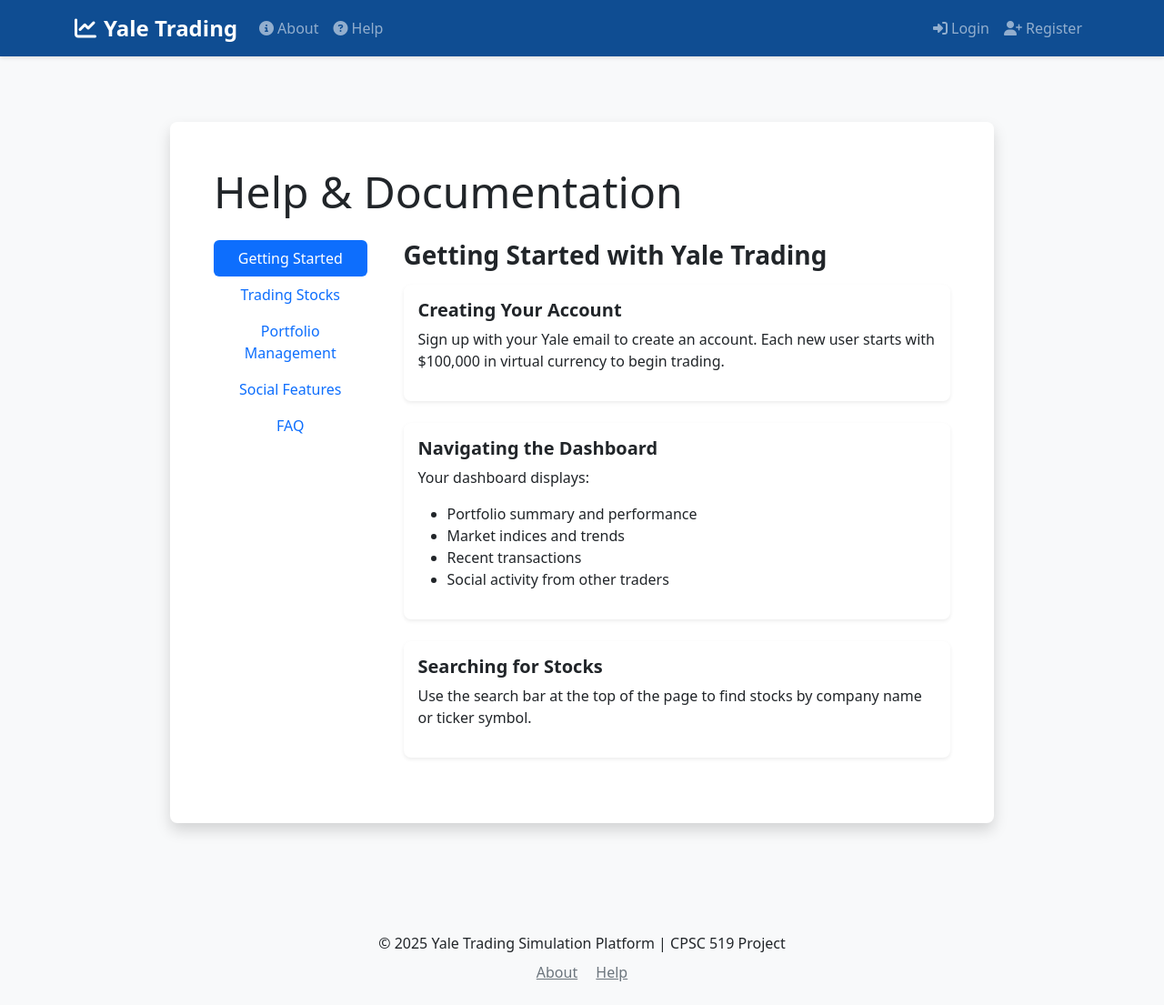
After one commit to yl2342/ytsp25, a Flask app: page /help in a window 1280 px wide. The commit adds this page. Shown: the whole page at 91% size. Run offline with Flask 3, Linux system fonts and the light colour scheme; some libraries are stand-ins or nearby versions.

Commit message:
Add about and help pages, update footer navigation

```diff
--- a/app/templates/layout.html
+++ b/app/templates/layout.html
@@ -160,6 +160,10 @@
     <footer class="bg-light py-4 mt-auto">
         <div class="container text-center">
             <p class="mb-0">&copy; {{ now.year }} Yale Trading Simulation Platform | CPSC 519 Project</p>
+            <div class="mt-2">
+                <a href="{{ url_for('main.about') }}" class="text-muted me-3">About</a>
+                <a href="{{ url_for('main.help') }}" class="text-muted">Help</a>
+            </div>
         </div>
     </footer>
 
--- /dev/null
+++ b/app/templates/main/help.html
@@ -0,0 +1,188 @@
+{% extends "layout.html" %}
+
+{% block content %}
+<div class="container py-5">
+    <div class="row">
+        <div class="col-lg-10 mx-auto">
+            <div class="card shadow">
+                <div class="card-body p-5">
+                    <h1 class="display-5 mb-4">Help & Documentation</h1>
+
+                    <div class="row">
+                        <div class="col-lg-3">
+                            <div class="nav flex-column nav-pills me-3 sticky-top" id="v-pills-tab" role="tablist" aria-orientation="vertical">
+                                <button class="nav-link active" id="getting-started-tab" data-bs-toggle="pill" data-bs-target="#getting-started" type="button" role="tab">Getting Started</button>
+                                <button class="nav-link" id="trading-tab" data-bs-toggle="pill" data-bs-target="#trading" type="button" role="tab">Trading Stocks</button>
+                                <button class="nav-link" id="portfolio-tab" data-bs-toggle="pill" data-bs-target="#portfolio" type="button" role="tab">Portfolio Management</button>
+                                <button class="nav-link" id="social-tab" data-bs-toggle="pill" data-bs-target="#social" type="button" role="tab">Social Features</button>
+                                <button class="nav-link" id="faq-tab" data-bs-toggle="pill" data-bs-target="#faq" type="button" role="tab">FAQ</button>
+                            </div>
+                        </div>
+                        <div class="col-lg-9">
+                            <div class="tab-content" id="v-pills-tabContent">
+                                <div class="tab-pane fade show active" id="getting-started" role="tabpanel">
+                                    <h3 class="mb-3">Getting Started with Yale Trading</h3>
+
+                                    <div class="card mb-4">
+                                        <div class="card-body">
+                                            <h5 class="card-title">Creating Your Account</h5>
+                                            <p>Sign up with your Yale email to create an account. Each new user starts with $100,000 in virtual currency to begin trading.</p>
+                                        </div>
+                                    </div>
+
+                                    <div class="card mb-4">
+                                        <div class="card-body">
+                                            <h5 class="card-title">Navigating the Dashboard</h5>
+                                            <p>Your dashboard displays:</p>
+                                            <ul>
+                                                <li>Portfolio summary and performance</li>
+                                                <li>Market indices and trends</li>
+                                                <li>Recent transactions</li>
+                                                <li>Social activity from other traders</li>
+                                            </ul>
+                                        </div>
+                                    </div>
+
+                                    <div class="card mb-4">
+                                        <div class="card-body">
+                                            <h5 class="card-title">Searching for Stocks</h5>
+                                            <p>Use the search bar at the top of the page to find stocks by company name or ticker symbol.</p>
+                                        </div>
+                                    </div>
+                                </div>
+
+                                <div class="tab-pane fade" id="trading" role="tabpanel">
+                                    <h3 class="mb-3">Trading Stocks</h3>
+
+                                    <div class="card mb-4">
+                                        <div class="card-body">
+                                            <h5 class="card-title">Placing Orders</h5>
+                                            <p>To buy or sell stocks:</p>
+                                            <ol>
+                                                <li>Search for a stock or select from trending stocks</li>
+                                                <li>View the stock details page</li>
+                                                <li>Enter the number of shares you want to buy/sell</li>
+                                                <li>Review and confirm your order</li>
+                                            </ol>
+                                        </div>
+                                    </div>
+
+                                    <div class="card mb-4">
+                                        <div class="card-body">
+                                            <h5 class="card-title">Order Types</h5>
+                                            <p>Currently, Yale Trading supports market orders that execute immediately at the current market price.</p>
+                                        </div>
+                                    </div>
+
+                                    <div class="card mb-4">
+                                        <div class="card-body">
+                                            <h5 class="card-title">Trading Hours</h5>
+                                            <p>Trading is available 24/7 in our simulation, unlike real markets that have specific trading hours.</p>
+                                        </div>
+                                    </div>
+                                </div>
+
+                                <div class="tab-pane fade" id="portfolio" role="tabpanel">
+                                    <h3 class="mb-3">Portfolio Management</h3>
+
+                                    <div class="card mb-4">
+                                        <div class="card-body">
+                                            <h5 class="card-title">Viewing Your Portfolio</h5>
+                                            <p>Access your portfolio from the dashboard or the Portfolio tab to see:</p>
+                                            <ul>
+                                                <li>Stocks you currently own</li>
+                                                <li>Purchase price and current value</li>
+                                                <li>Profit/loss for each position</li>
+                                                <li>Overall portfolio performance</li>
+                                            </ul>
+                                        </div>
+                                    </div>
+
+                                    <div class="card mb-4">
+                                        <div class="card-body">
+                                            <h5 class="card-title">Managing Cash</h5>
+                                            <p>Your available cash balance is displayed on your dashboard. This is the amount you can use to purchase more stocks.</p>
+                                        </div>
+                                    </div>
+                                </div>
+
+                                <div class="tab-pane fade" id="social" role="tabpanel">
+                                    <h3 class="mb-3">Social Features</h3>
+
+                                    <div class="card mb-4">
+                                        <div class="card-body">
+                                            <h5 class="card-title">Following Other Traders</h5>
+                                            <p>Connect with fellow traders:</p>
+                                            <ul>
+                                                <li>Follow other users to see their trading activities</li>
+                                                <li>View their public posts and trading insights</li>
+                                            </ul>
+                                        </div>
+                                    </div>
+
+                                    <div class="card mb-4">
+                                        <div class="card-body">
+                                            <h5 class="card-title">Sharing Trades</h5>
+                                            <p>Share your trades and insights with the community:</p>
+                                            <ul>
+                                                <li>Post about your recent trades</li>
+                                                <li>Share your analysis and trading strategies</li>
+                                                <li>Comment on other users' posts</li>
+                                            </ul>
+                                        </div>
+                                    </div>
+                                </div>
+
+                                <div class="tab-pane fade" id="faq" role="tabpanel">
+                                    <h3 class="mb-3">Frequently Asked Questions</h3>
+
+                                    <div class="accordion" id="faqAccordion">
+                                        <div class="accordion-item">
+                                            <h2 class="accordion-header">
+                                                <button class="accordion-button" type="button" data-bs-toggle="collapse" data-bs-target="#faq1">
+                                                    Is this real stock trading?
+                                                </button>
+                                            </h2>
+                                            <div id="faq1" class="accordion-collapse collapse show" data-bs-parent="#faqAccordion">
+                                                <div class="accordion-body">
+                                                    No, Yale Trading is a simulation platform using virtual currency. No real money is involved.
+                                                </div>
+                                            </div>
+                                        </div>
+
+                                        <div class="accordion-item">
+                                            <h2 class="accordion-header">
+                                                <button class="accordion-button collapsed" type="button" data-bs-toggle="collapse" data-bs-target="#faq3">
+                                                    Where does the market data come from?
+                                                </button>
+                                            </h2>
+                                            <div id="faq3" class="accordion-collapse collapse" data-bs-parent="#faqAccordion">
+                                                <div class="accordion-body">
+                                                    We use real-time market data from financial APIs to provide the most accurate simulation experience.
+                                                </div>
+                                            </div>
+                                        </div>
+
+                                        <div class="accordion-item">
+                                            <h2 class="accordion-header">
+                                                <button class="accordion-button collapsed" type="button" data-bs-toggle="collapse" data-bs-target="#faq4">
+                                                    How can I contact support?
+                                                </button>
+                                            </h2>
+                                            <div id="faq4" class="accordion-collapse collapse" data-bs-parent="#faqAccordion">
+                                                <div class="accordion-body">
+                                                    For technical issues or questions, email us at <a href="mailto:yuntian.liu@yale.edu">yuntian.liu@yale.edu</a>.
+                                                </div>
+                                            </div>
+                                        </div>
+                                    </div>
+                                </div>
+                            </div>
+                        </div>
+                    </div>
+                </div>
+            </div>
+        </div>
+    </div>
+</div>
+{% endblock %}
```
Also changed, not shown: app/templates/main/about.html (added, +40 -0 lines).
